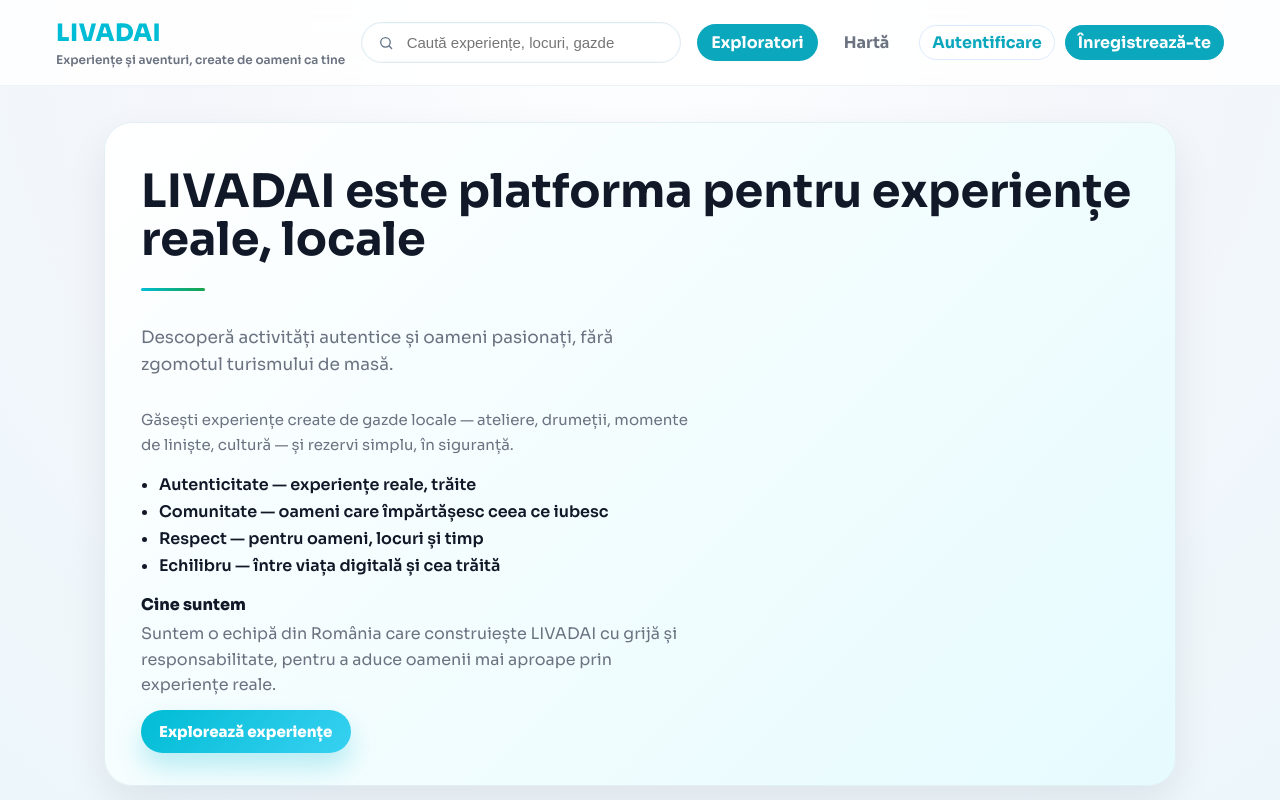
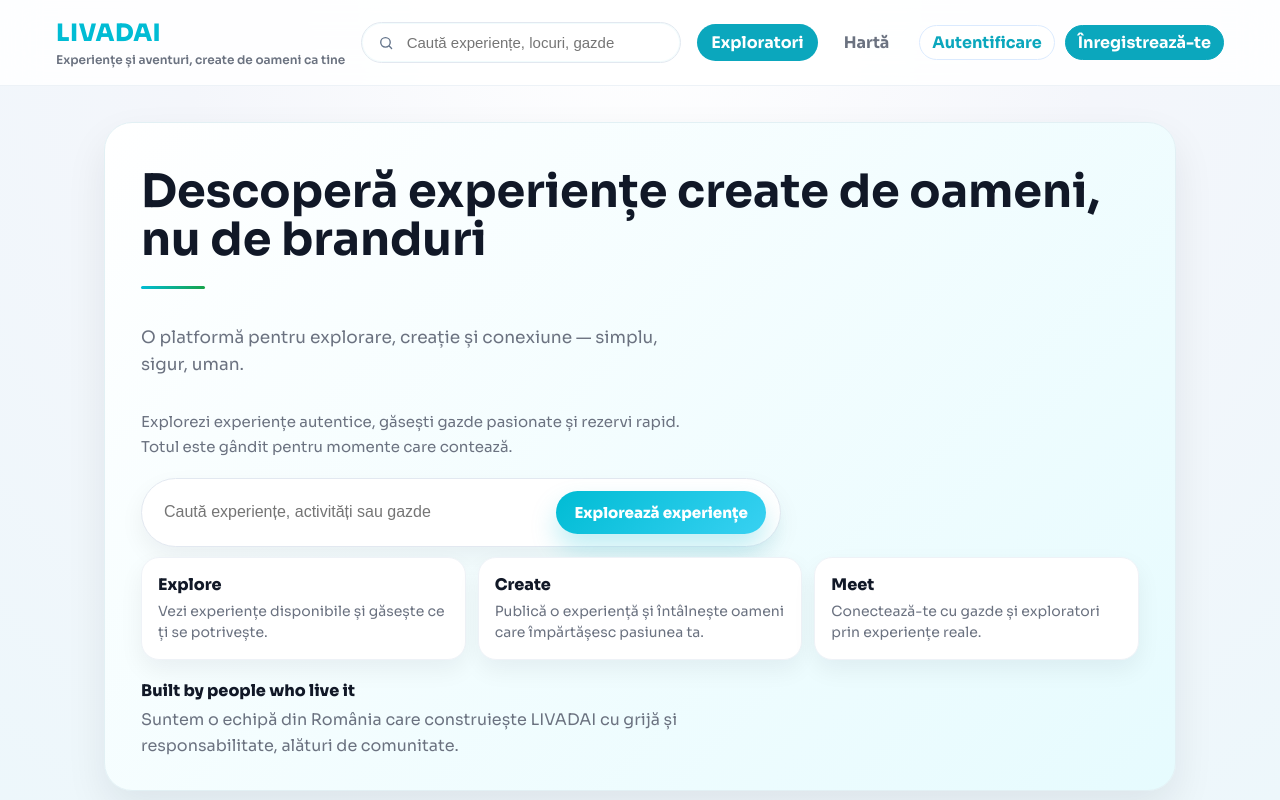
Before and after one commit to gabrielivadariu/livadai-web, a Next.js app: page /experiences in a window 1280 px wide. Built offline with nearby package versions, Linux system fonts and the light colour scheme; no server answers.

Commit message:
feat(web): redesign experiences hero

```diff
--- a/app/(app)/experiences/experiences.module.css
+++ b/app/(app)/experiences/experiences.module.css
@@ -39,7 +39,7 @@
 
 .heroCopy {
   display: grid;
-  gap: 8px;
+  gap: 10px;
 }
 
 .kicker {
@@ -55,6 +55,16 @@
   font-size: 46px;
   line-height: 1.05;
   margin: 12px 0;
+}
+
+.heroHeadlineWrap {
+  display: grid;
+  gap: 6px;
+}
+
+.heroHeadlineAnimated {
+  display: inline-block;
+  transition: opacity 0.25s ease, transform 0.25s ease;
 }
 
 .accentLine {
@@ -80,15 +90,6 @@
   margin: 4px 0 8px;
 }
 
-.heroList {
-  margin: 0;
-  padding: 0 0 0 18px;
-  display: grid;
-  gap: 6px;
-  color: var(--text);
-  font-weight: 600;
-}
-
 .heroSection {
   margin-top: 10px;
   display: grid;
@@ -107,47 +108,70 @@
   line-height: 1.6;
 }
 
-.line {
-  display: block;
-}
-
-.heroCta {
-  width: fit-content;
-  margin-top: 4px;
-}
-
-.searchWrap {
-  margin-top: 4px;
-  background: #fff;
-  border-radius: 999px;
-  border: 1px solid #e2e8f0;
-  padding: 8px 14px;
-  max-width: 480px;
-}
-
 .guestHint {
   margin-top: 8px;
   color: var(--muted);
   font-size: 13px;
 }
 
-.searchInput {
+.heroSearch {
+  display: grid;
+  grid-template-columns: 1fr auto;
+  gap: 10px;
+  align-items: center;
+  background: #fff;
+  border-radius: 999px;
+  border: 1px solid #e2e8f0;
+  padding: 12px 14px;
+  max-width: 640px;
+  box-shadow: var(--shadow-soft);
+}
+
+.heroSearchInput {
   width: 100%;
   border: none;
   background: transparent;
-  font-size: 15px;
+  font-size: 16px;
   outline: none;
-  padding: 6px;
+  padding: 6px 8px;
+}
+
+.heroSearchButton {
+  white-space: nowrap;
+}
+
+.heroCards {
+  display: grid;
+  gap: 12px;
+  grid-template-columns: repeat(auto-fit, minmax(200px, 1fr));
 }
 
 .heroCard {
   display: grid;
-  gap: 16px;
+  gap: 6px;
   background: #fff;
-  border-radius: 22px;
-  padding: 20px;
+  border-radius: 18px;
+  padding: 16px;
   border: 1px solid #eef2f7;
   box-shadow: var(--shadow-soft);
+  text-decoration: none;
+  color: inherit;
+  transition: transform 0.2s ease, box-shadow 0.2s ease;
+}
+
+.heroCard:hover {
+  transform: translateY(-2px);
+  box-shadow: var(--shadow);
+}
+
+.heroCardTitle {
+  font-weight: 800;
+}
+
+.heroCardText {
+  color: var(--muted);
+  line-height: 1.5;
+  font-size: 14px;
 }
 
 .heroBadge {
--- a/app/(app)/experiences/page.tsx
+++ b/app/(app)/experiences/page.tsx
@@ -111,6 +111,16 @@ export default function ExperiencesPage() {
     });
   }, [items, search]);
 
+  const headlineOptions = [t("hero_headline_1"), t("hero_headline_2"), t("hero_headline_3")];
+  const [headlineIndex, setHeadlineIndex] = useState(0);
+
+  useEffect(() => {
+    const timer = window.setInterval(() => {
+      setHeadlineIndex((prev) => (prev + 1) % headlineOptions.length);
+    }, 3200);
+    return () => window.clearInterval(timer);
+  }, [headlineOptions.length]);
+
   return (
     <div className={styles.page}>
       {showCreated ? (
@@ -126,33 +136,48 @@ export default function ExperiencesPage() {
       ) : null}
       <section className={styles.hero}>
         <div className={styles.heroCopy}>
-          <h1 className={`${styles.title} ${styles.fadeIn}`}>{t("hero_headline")}</h1>
-          <div className={styles.accentLine} />
+          <div className={styles.heroHeadlineWrap}>
+            <h1 className={`${styles.title} ${styles.fadeIn}`}>
+              <span className={styles.heroHeadlineAnimated}>{headlineOptions[headlineIndex]}</span>
+            </h1>
+            <div className={styles.accentLine} />
+          </div>
           <p className={`${styles.subtitle} ${styles.fadeIn} ${styles.delay1}`}>{t("hero_subheadline")}</p>
           <p className={`${styles.heroParagraph} ${styles.fadeIn} ${styles.delay1}`}>{t("hero_paragraph")}</p>
-          <ul className={`${styles.heroList} ${styles.fadeIn} ${styles.delay1}`}>
-            <li>{t("hero_value_1")}</li>
-            <li>{t("hero_value_2")}</li>
-            <li>{t("hero_value_3")}</li>
-            <li>{t("hero_value_4")}</li>
-          </ul>
+
+          <div className={`${styles.heroSearch} ${styles.fadeIn} ${styles.delay1}`}>
+            <input
+              className={styles.heroSearchInput}
+              placeholder={t("hero_search_placeholder")}
+              value={search}
+              onChange={(e) => setSearch(e.target.value)}
+            />
+            <Link className={`button ${styles.heroSearchButton}`} href="#experiences-list">
+              {t("hero_cta")}
+            </Link>
+          </div>
+
+          <div className={`${styles.heroCards} ${styles.fadeIn} ${styles.delay1}`}>
+            <Link className={styles.heroCard} href="#experiences-list">
+              <div className={styles.heroCardTitle}>{t("hero_card_explore_title")}</div>
+              <div className={styles.heroCardText}>{t("hero_card_explore_text")}</div>
+            </Link>
+            <Link className={styles.heroCard} href="/host/create-experience">
+              <div className={styles.heroCardTitle}>{t("hero_card_create_title")}</div>
+              <div className={styles.heroCardText}>{t("hero_card_create_text")}</div>
+            </Link>
+            <Link className={styles.heroCard} href="/messages">
+              <div className={styles.heroCardTitle}>{t("hero_card_meet_title")}</div>
+              <div className={styles.heroCardText}>{t("hero_card_meet_text")}</div>
+            </Link>
+          </div>
+
           <div className={`${styles.heroSection} ${styles.fadeIn} ${styles.delay1}`}>
-            <div className={styles.heroSectionTitle}>{t("hero_about_title")}</div>
-            <p className={styles.heroSectionText}>{t("hero_about_text")}</p>
+            <div className={styles.heroSectionTitle}>{t("hero_built_title")}</div>
+            <p className={styles.heroSectionText}>{t("hero_built_text")}</p>
           </div>
-          <Link className={`button ${styles.heroCta} ${styles.fadeIn} ${styles.delay2}`} href="#experiences-list">
-            {t("hero_cta")}
-          </Link>
         </div>
       </section>
-      <div className={styles.searchWrap}>
-        <input
-          className={styles.searchInput}
-          placeholder={t("experiences_search")}
-          value={search}
-          onChange={(e) => setSearch(e.target.value)}
-        />
-      </div>
       {!user ? <div className={styles.guestHint}>{t("guest_list_hint")}</div> : null}
 
       {loading ? (
--- a/lib/i18n.ts
+++ b/lib/i18n.ts
@@ -582,17 +582,22 @@ const messages: Record<Lang, Messages> = {
     experiences_stat_new: "Experiențe noi în fiecare săptămână",
     experiences_stat_trusted: "Experiențe pentru toate gusturile",
     experiences_cta: "Descoperă acum",
-    hero_headline: "LIVADAI este platforma pentru experiențe reale, locale",
-    hero_subheadline: "Descoperă activități autentice și oameni pasionați, fără zgomotul turismului de masă.",
+    hero_headline_1: "Experiențe reale, pentru oameni care vor să trăiască mai mult",
+    hero_headline_2: "Descoperă experiențe create de oameni, nu de branduri",
+    hero_headline_3: "LIVADAI aduce oamenii împreună prin experiențe trăite",
+    hero_subheadline: "O platformă pentru explorare, creație și conexiune — simplu, sigur, uman.",
     hero_paragraph:
-      "Găsești experiențe create de gazde locale — ateliere, drumeții, momente de liniște, cultură — și rezervi simplu, în siguranță.",
-    hero_value_1: "Autenticitate — experiențe reale, trăite",
-    hero_value_2: "Comunitate — oameni care împărtășesc ceea ce iubesc",
-    hero_value_3: "Respect — pentru oameni, locuri și timp",
-    hero_value_4: "Echilibru — între viața digitală și cea trăită",
-    hero_about_title: "Cine suntem",
-    hero_about_text:
-      "Suntem o echipă din România care construiește LIVADAI cu grijă și responsabilitate, pentru a aduce oamenii mai aproape prin experiențe reale.",
+      "Explorezi experiențe autentice, găsești gazde pasionate și rezervi rapid. Totul este gândit pentru momente care contează.",
+    hero_search_placeholder: "Caută experiențe, activități sau gazde",
+    hero_card_explore_title: "Explore",
+    hero_card_explore_text: "Vezi experiențe disponibile și găsește ce ți se potrivește.",
+    hero_card_create_title: "Create",
+    hero_card_create_text: "Publică o experiență și întâlnește oameni care împărtășesc pasiunea ta.",
+    hero_card_meet_title: "Meet",
+    hero_card_meet_text: "Conectează-te cu gazde și exploratori prin experiențe reale.",
+    hero_built_title: "Built by people who live it",
+    hero_built_text:
+      "Suntem o echipă din România care construiește LIVADAI cu grijă și responsabilitate, alături de comunitate.",
     hero_cta: "Explorează experiențe",
     experiences_badge: "Creat de comunitate",
     experiences_free: "Gratuit",
@@ -1546,17 +1551,22 @@ const messages: Record<Lang, Messages> = {
     experiences_stat_new: "New experiences every week",
     experiences_stat_trusted: "Experiences for every taste",
     experiences_cta: "Discover now",
-    hero_headline: "LIVADAI is the platform for real, local experiences",
-    hero_subheadline: "Discover authentic activities and passionate people, away from mass tourism noise.",
+    hero_headline_1: "Real experiences for people who want to live more",
+    hero_headline_2: "Discover experiences created by people, not brands",
+    hero_headline_3: "LIVADAI brings people together through lived experiences",
+    hero_subheadline: "A platform for exploration, creation, and connection — simple, safe, human.",
     hero_paragraph:
-      "Find experiences created by local hosts — workshops, hikes, moments of calm, culture — and book simply and safely.",
-    hero_value_1: "Authenticity — real, lived experiences",
-    hero_value_2: "Community — people sharing what they love",
-    hero_value_3: "Respect — for people, places, and time",
-    hero_value_4: "Balance — between digital life and lived life",
-    hero_about_title: "Who we are",
-    hero_about_text:
-      "We are a team from Romania building LIVADAI with care and responsibility to bring people closer through real experiences.",
+      "Explore authentic experiences, meet passionate hosts, and book fast. Everything is built for moments that matter.",
+    hero_search_placeholder: "Search experiences, activities, or hosts",
+    hero_card_explore_title: "Explore",
+    hero_card_explore_text: "See what’s available and find what fits you.",
+    hero_card_create_title: "Create",
+    hero_card_create_text: "Publish an experience and meet people who share your passion.",
+    hero_card_meet_title: "Meet",
+    hero_card_meet_text: "Connect with hosts and explorers through real experiences.",
+    hero_built_title: "Built by people who live it",
+    hero_built_text:
+      "We are a team from Romania building LIVADAI with care and responsibility, alongside our community.",
     hero_cta: "Explore experiences",
     experiences_badge: "Community-made",
     experiences_free: "Free",
```
